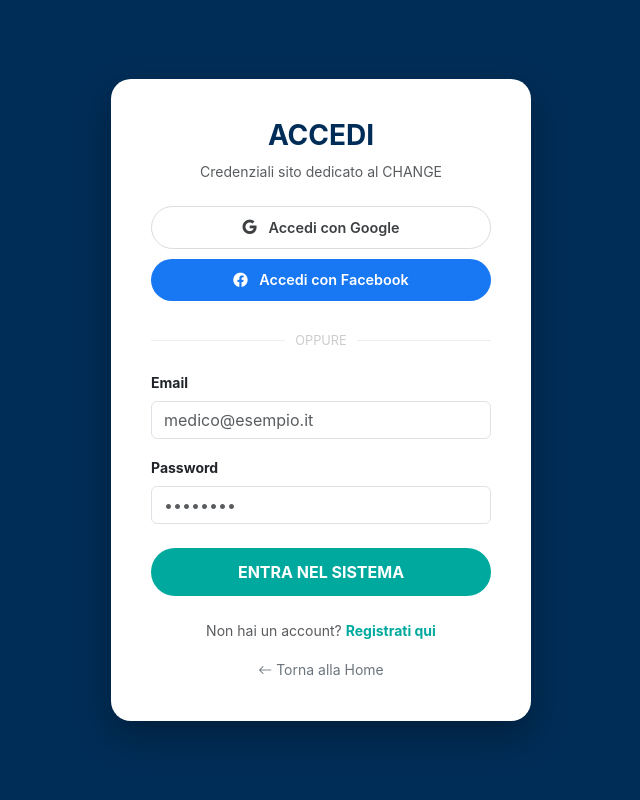
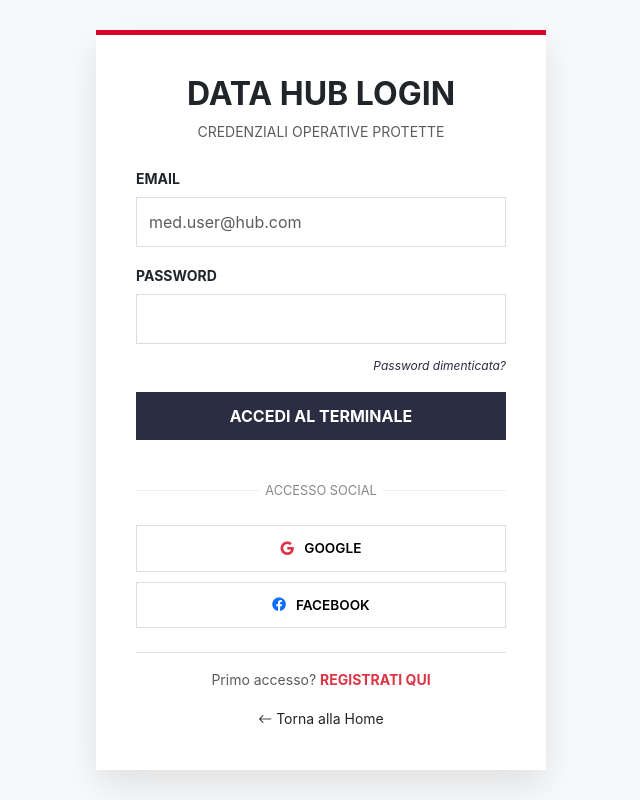
Before and after one commit to aviationeagleinfo-sys/change1, a plain HTML site: page login.html in a window 1280 px wide. Shown: the whole page, without its empty margins (319-959 px from the left). Drawn offline with nearby package versions, Linux system fonts and the light colour scheme.

Commit message:
Update login.html

```diff
--- a/login.html
+++ b/login.html
@@ -3,55 +3,70 @@
 <head>
     <meta charset="UTF-8">
     <meta name="viewport" content="width=device-width, initial-scale=1.0">
-    <title>Accesso Hub | Dr. Giuseppe Musumeci</title>
+    <title>Accesso Hub | Musumeci Digital</title>
+    <link rel="icon" type="image/x-icon" href="favicon.ico">
     <link href="https://cdn.jsdelivr.net/npm/bootstrap@5.3.2/dist/css/bootstrap.min.css" rel="stylesheet">
     <link rel="stylesheet" href="https://cdn.jsdelivr.net/npm/bootstrap-icons@1.11.1/font/bootstrap-icons.css">
     <style>
-        :root { --cic-blue: #002D57; --cic-teal: #00A99D; }
-        body { background: var(--cic-blue); height: 100vh; display: flex; align-items: center; justify-content: center; font-family: 'Inter', sans-serif; }
-        .login-box { background: white; padding: 40px; border-radius: 20px; box-shadow: 0 15px 35px rgba(0,0,0,0.3); width: 100%; max-width: 420px; }
-        .btn-teal { background: var(--cic-teal); color: white; border-radius: 50px; font-weight: bold; width: 100%; padding: 12px; border: none; transition: 0.3s; }
-        .btn-teal:hover { background: #008f85; transform: translateY(-2px); }
-        .btn-social { border-radius: 50px; padding: 10px; font-weight: 600; font-size: 0.9rem; width: 100%; margin-bottom: 10px; transition: 0.3s; }
-        .btn-google { border: 1px solid #dadce0; background: white; color: #3c4043; }
-        .btn-facebook { background: #1877F2; color: white; border: none; }
-        .divider { display: flex; align-items: center; text-align: center; margin: 20px 0; color: #ccc; }
+        :root { --med-red: #d90429; --tech-black: #2b2d42; }
+        body { background-color: #f8f9fa; font-family: 'Inter', sans-serif; display: flex; align-items: center; min-height: 100vh; padding: 20px 0;}
+        .login-card {
+            background: white; border-top: 5px solid var(--med-red); padding: 40px;
+            width: 100%; max-width: 450px; margin: auto; box-shadow: 0 15px 35px rgba(0,0,0,0.1);
+        }
+        .social-btn {
+            border: 1px solid #ddd; background: white; margin-bottom: 10px; width: 100%;
+            display: flex; align-items: center; justify-content: center; gap: 10px; padding: 12px; transition: 0.2s;
+            font-size: 0.85rem; font-weight: 600; text-transform: uppercase;
+        }
+        .social-btn:hover { background: #f0f0f0; border-color: #bbb; }
+        .divider { display: flex; align-items: center; text-align: center; margin: 25px 0; color: #888; font-size: 0.8rem; }
         .divider::before, .divider::after { content: ''; flex: 1; border-bottom: 1px solid #eee; }
-        .divider span { padding: 0 10px; font-size: 0.8rem; text-transform: uppercase; }
+        .divider:not(:empty)::before { margin-right: .5em; }
+        .divider:not(:empty)::after { margin-left: .5em; }
+        .form-control { border-radius: 0; padding: 12px; border: 1px solid #ddd; }
+        .btn-dark-hub { background: var(--tech-black); color: white; border: none; transition: 0.3s; width: 100%; border-radius: 0; padding: 12px; font-weight: bold; text-transform: uppercase;}
+        .btn-dark-hub:hover { background: var(--med-red); color: white;}
+        .forgot-link { font-size: 0.75rem; text-decoration: none; color: var(--tech-black); transition: 0.2s; font-style: italic; cursor: pointer;}
+        .forgot-link:hover { color: var(--med-red); }
     </style>
 </head>
 <body>
+    <div class="container d-flex justify-content-center">
+        <div class="login-card">
+            <div class="text-center mb-4">
+                <h2 class="fw-bold text-uppercase">Data Hub Login</h2>
+                <p class="text-muted small text-uppercase">Credenziali operative protette</p>
+            </div>
 
-    <div class="login-box text-center">
-        <h3 class="fw-bold mb-2" style="color: var(--cic-blue);">ACCEDI</h3>
-        <p class="text-muted small mb-4">Credenziali sito dedicato al CHANGE</p>
+            <form id="loginForm">
+                <div class="mb-3">
+                    <label class="form-label small fw-bold">EMAIL</label>
+                    <input type="email" id="email-field" class="form-control" placeholder="med.user@hub.com" required>
+                </div>
+                <div class="mb-2">
+                    <label class="form-label small fw-bold">PASSWORD</label>
+                    <input type="password" id="pass-field" class="form-control" required>
+                </div>
+                <div class="text-end mb-3">
+                    <a id="forgot-password-trigger" class="forgot-link">Password dimenticata?</a>
+                </div>
+                <button type="submit" id="loginBtn" class="btn-dark-hub mb-3">Accedi al Terminale</button>
+            </form>
 
-        <button onclick="loginSocial('google')" class="btn btn-social btn-google">
-            <i class="bi bi-google me-2"></i> Accedi con Google
+            <div class="divider">ACCESSO SOCIAL</div>
+
+            <button id="btn-google" class="social-btn">
+                <i class="bi bi-google text-danger"></i> Google
             </button>
-        <button onclick="loginSocial('facebook')" class="btn btn-social btn-facebook">
-            <i class="bi bi-facebook me-2"></i> Accedi con Facebook
+            <button id="btn-facebook" class="social-btn">
+                <i class="bi bi-facebook text-primary"></i> Facebook
             </button>
 
-        <div class="divider"><span>oppure</span></div>
-
-        <div class="mb-3 text-start">
-            <label class="form-label small fw-bold">Email</label>
-            <input type="email" id="email" class="form-control" placeholder="medico@esempio.it">
+            <div class="text-center mt-4 border-top pt-3">
+                <p class="small text-muted">Primo accesso? <a href="register.html" class="text-danger fw-bold text-decoration-none">REGISTRATI QUI</a></p>
+                <a href="index.html" class="small text-decoration-none text-dark"><i class="bi bi-arrow-left"></i> Torna alla Home</a>
             </div>
-        <div class="mb-4 text-start">
-            <label class="form-label small fw-bold">Password</label>
-            <input type="password" id="password" class="form-control" placeholder="••••••••">
-        </div>
-
-        <button onclick="handleLogin()" id="loginBtn" class="btn btn-teal mb-3">ENTRA NEL SISTEMA</button>
-        <div id="error-msg" class="text-danger mb-3 small" style="display:none;"></div>
-
-        <div class="mt-2">
-            <p class="small text-muted">Non hai un account?
-                <a href="register.html" class="text-decoration-none fw-bold" style="color: var(--cic-teal);">Registrati qui</a>
-            </p>
-            <a href="index.html" class="text-decoration-none small text-secondary"><i class="bi bi-arrow-left"></i> Torna alla Home</a>
         </div>
     </div>
 
@@ -68,43 +83,65 @@
         appId: "1:658885311131:web:9bb26a19cec41dd331e43e"
     };
 
-        firebase.initializeApp(firebaseConfig);
+    if (!firebase.apps.length) { firebase.initializeApp(firebaseConfig); }
     const auth = firebase.auth();
 
+    // --- PROTOCOLLO DI REINDIRIZZAMENTO ---
+    function handleNavigation() {
+        const params = new URLSearchParams(window.location.search);
+        const destination = params.get('redirect');
+
+        if (destination) {
+            window.location.href = decodeURIComponent(destination);
+        } else {
+            window.location.href = "index.html";
+        }
+    }
+
+    // --- LOGICA PASSWORD DIMENTICATA ---
+    document.getElementById('forgot-password-trigger').onclick = () => {
+        const email = document.getElementById('email-field').value;
+        if (!email) {
+            alert("Inserisci la tua email nel campo sopra per ricevere il link di ripristino.");
+            return;
+        }
+        auth.sendPasswordResetEmail(email)
+            .then(() => {
+                alert("Protocollo di ripristino inviato! Controlla la tua casella email.");
+            })
+            .catch((error) => {
+                alert("Errore: " + error.message);
+            });
+    };
+
     // Login Email/Password
-        function handleLogin() {
-            const email = document.getElementById('email').value;
-            const password = document.getElementById('password').value;
+    document.getElementById('loginForm').onsubmit = (e) => {
+        e.preventDefault();
+        const email = document.getElementById('email-field').value;
+        const pass = document.getElementById('pass-field').value;
         const btn = document.getElementById('loginBtn');
-            const errorDiv = document.getElementById('error-msg');
-
-            if(!email || !password) return;
 
         btn.disabled = true;
-            auth.signInWithEmailAndPassword(email, password)
-                .then(() => window.location.href = 'index.html')
-                .catch((error) => {
+        btn.innerText = "VERIFICA IN CORSO...";
+
+        auth.signInWithEmailAndPassword(email, pass)
+            .then(() => { handleNavigation(); })
+            .catch(err => {
                 btn.disabled = false;
-                    errorDiv.innerText = "Errore: credenziali errate.";
-                    errorDiv.style.display = 'block';
+                btn.innerText = "ACCEDI AL TERMINALE";
+                alert("Errore di accesso: " + err.message);
             });
+    };
+
+    // Login Social
+    function socialLogin(provider) {
+        auth.signInWithPopup(provider)
+            .then(() => { handleNavigation(); })
+            .catch(err => alert("Errore Social: " + err.message));
     }
 
-        // Login Social
-        function loginSocial(providerName) {
-            let provider;
-            if (providerName === 'google') {
-                provider = new firebase.auth.GoogleAuthProvider();
-            } else {
-                provider = new firebase.auth.FacebookAuthProvider();
-            }
-
-            auth.signInWithPopup(provider)
-                .then(() => window.location.href = 'index.html')
-                .catch((error) => {
-                    alert("Errore durante l'autenticazione social: " + error.message);
-                });
-        }
+    document.getElementById('btn-google').onclick = () => socialLogin(new firebase.auth.GoogleAuthProvider());
+    document.getElementById('btn-facebook').onclick = () => socialLogin(new firebase.auth.FacebookAuthProvider());
 </script>
 </body>
 </html>
```
Lines whose indentation alone changed are shown as unchanged.
